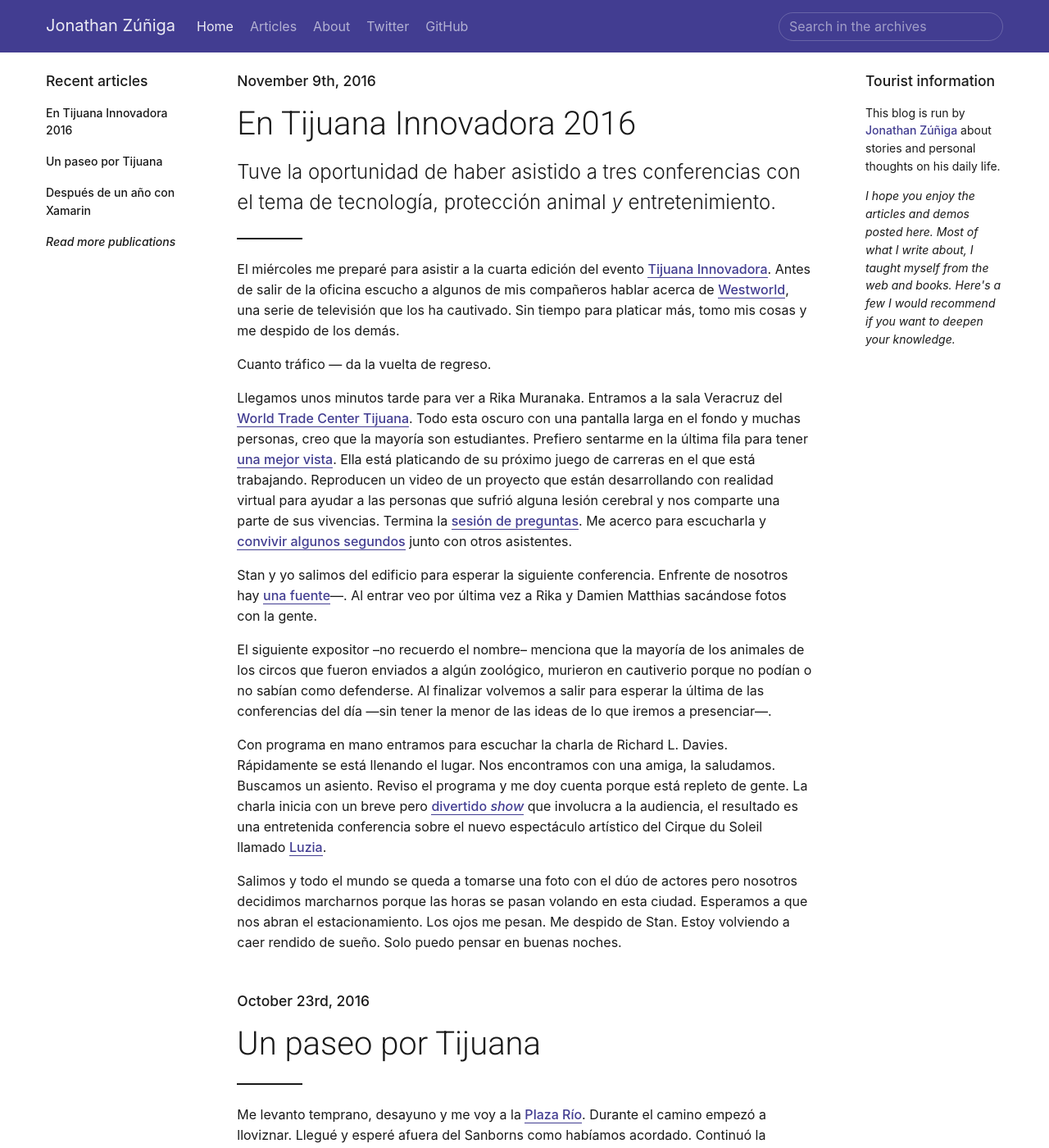
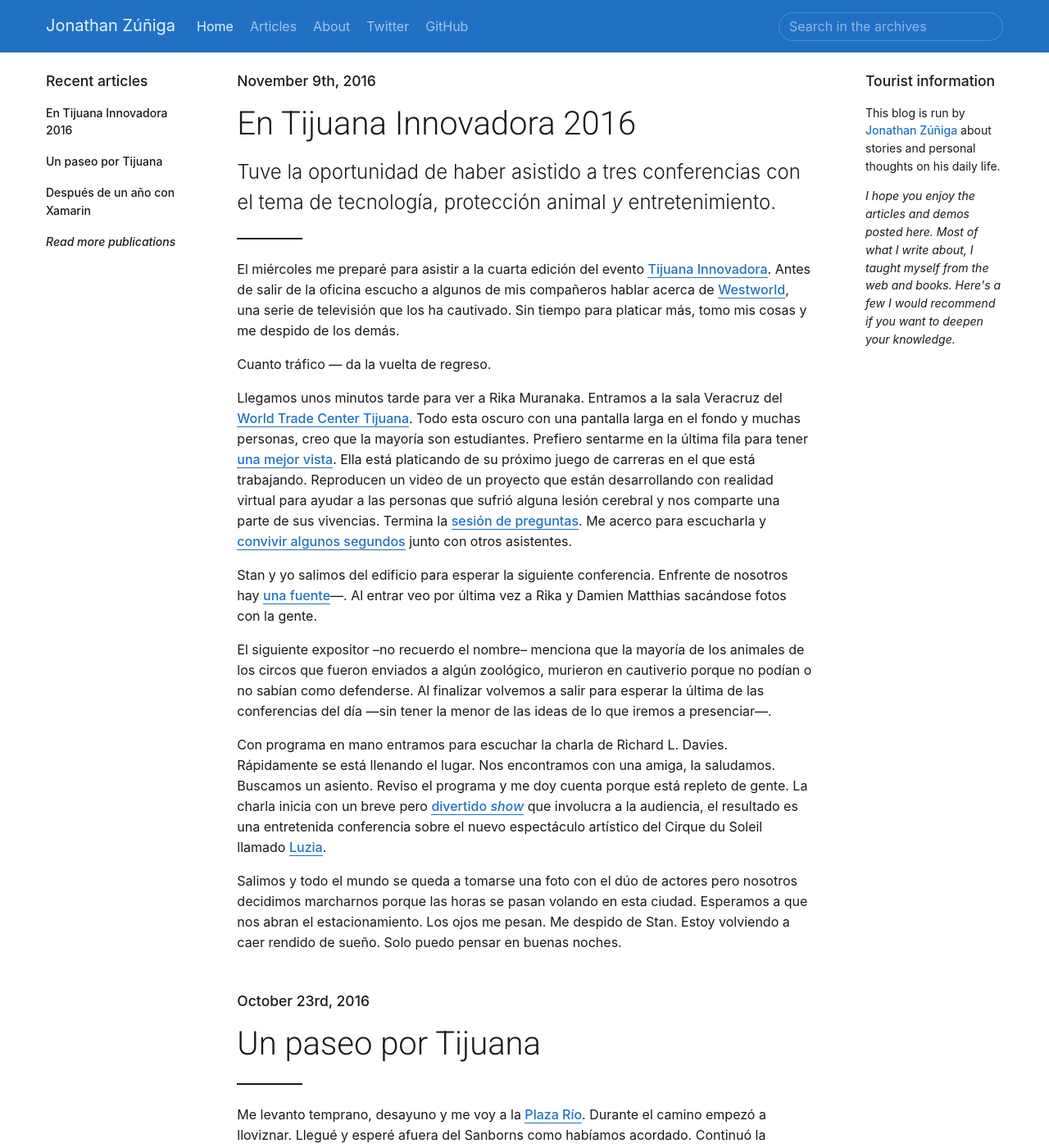
Before and after one commit to jonathanzuniga/jonathanzuniga.github.io, a Jekyll site: the page built from index.html, in a window 1280 px wide and 1400 px high. Shown: the whole window at 82% size. Built offline with Jekyll 4.4.1, drawn with Linux system fonts in a browser that asks for light colours; nearby versions of some CDN libraries.

Commit message:
Change navbar bg color.

```diff
--- a/_includes/head.html
+++ b/_includes/head.html
@@ -3,7 +3,7 @@
 	<meta name="viewport" content="width=device-width, initial-scale=1">
 	<meta name="description" content="{% if page.excerpt %}{{ page.excerpt | strip_html | strip_newlines | truncate: 160 }}{% else %}{{ site.description }}{% endif %}">
 	<meta name="author" content="Jonathan Zúñiga">
-	<meta name="theme-color" content="#423d91">
+	<meta name="theme-color" content="#2071c4">
 
 	<title>{% if page.title %}{{ page.title | strip_html }} + {% endif %}{{ site.title | strip_html }}</title>
 
--- a/css/main.scss
+++ b/css/main.scss
@@ -12,7 +12,7 @@
 $base-font-size-md: 1rem;
 $base-font-size-lg: 1rem;
 
-$day__navbar-bg-color: #423d91;
+$day__navbar-bg-color: #2071c4;
 $navbar-a-font-weight: 400;
 $navbar-height:        64px;
 
```
